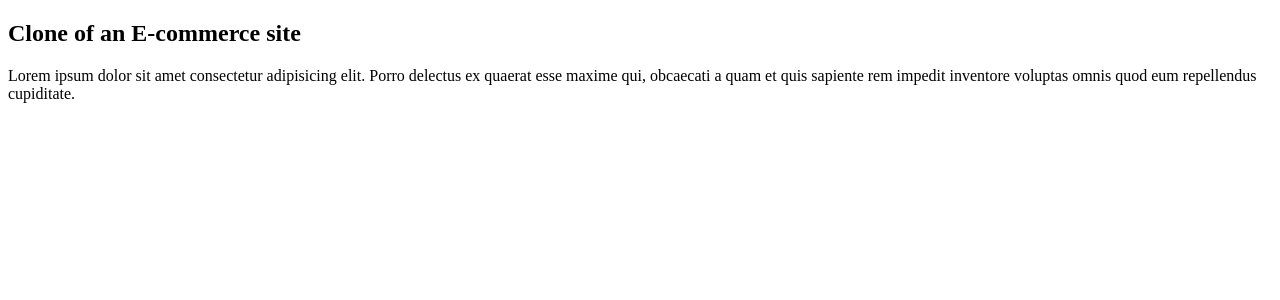
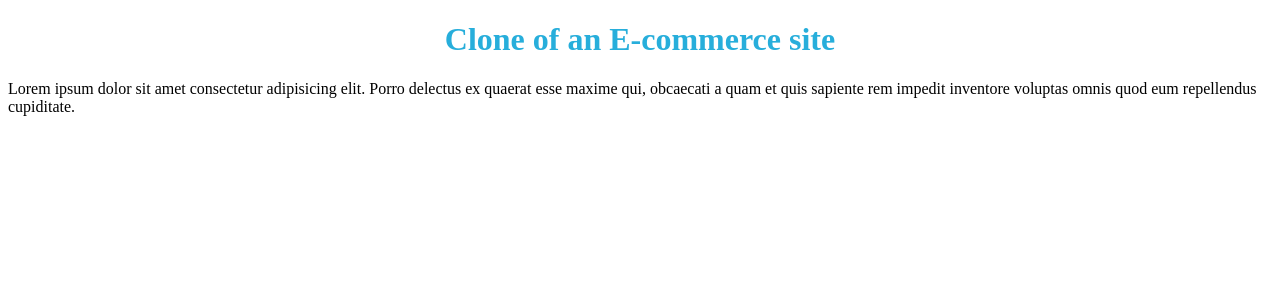
Before and after one commit to skkad/Going-through-the-file-structure-analyzing-the-project.-Declarative-Way-Intr-...---In-Class---Re, a React app: page / in a window 1280 px wide. Shown: the top 300 px of the page. Built offline with nearby package versions, Linux system fonts and the light colour scheme.

Commit message:
babel commit

```diff
--- a/src/components/App.js
+++ b/src/components/App.js
@@ -4,7 +4,7 @@ import '../styles/App.css';
 const App = () => {
   return (
     <div id="main">
-          <h2 data-ns-test="project-name">Clone of an E-commerce site</h2>
+          <h1 data-ns-test="project-name">Clone of an E-commerce site</h1>
           <p data-ns-test="project-description">Lorem ipsum dolor sit amet consectetur adipisicing elit. Porro delectus ex quaerat esse maxime qui, obcaecati a quam et quis sapiente rem impedit inventore voluptas omnis quod eum repellendus cupiditate.</p>
     </div>
   )
```
